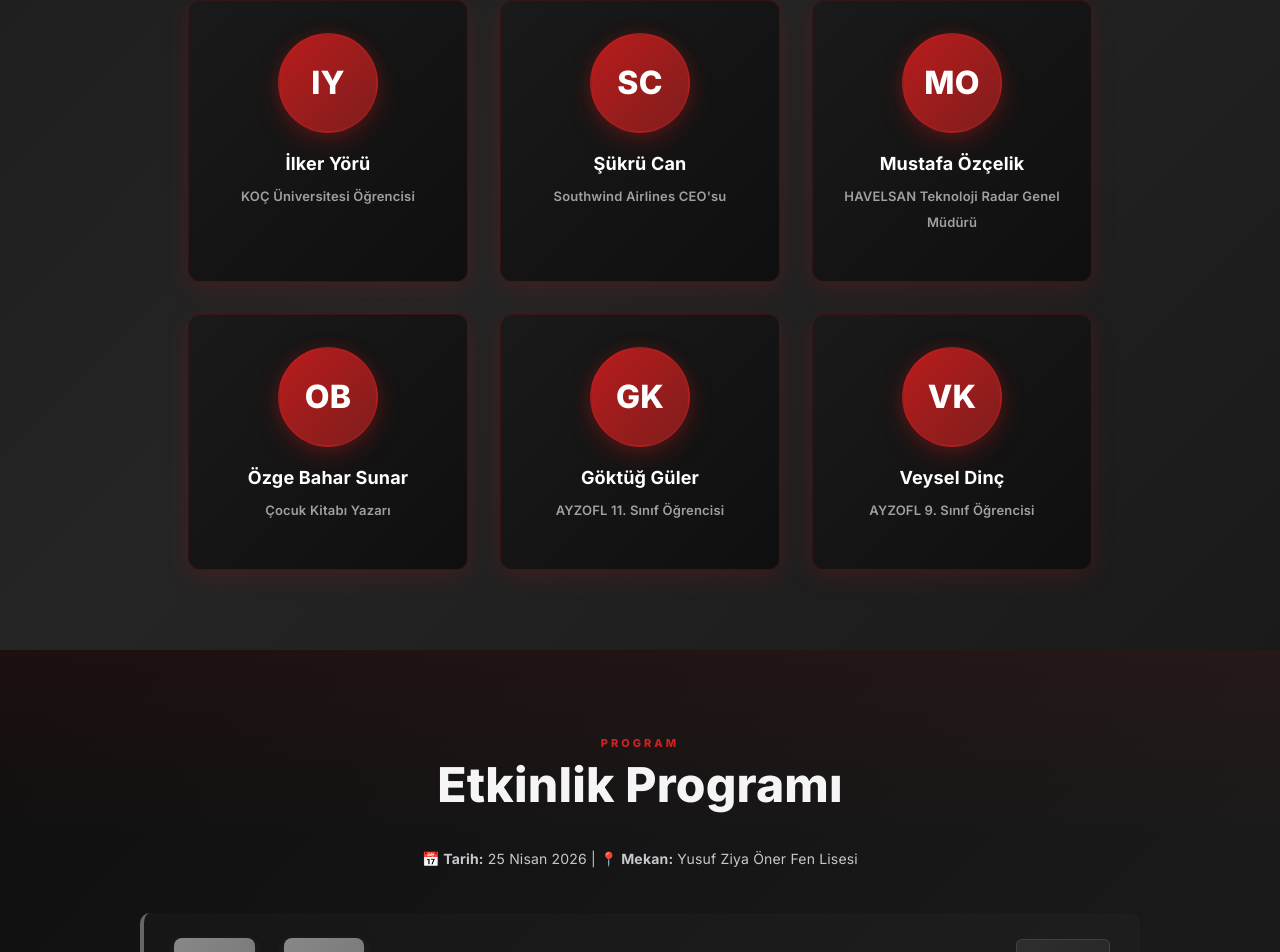
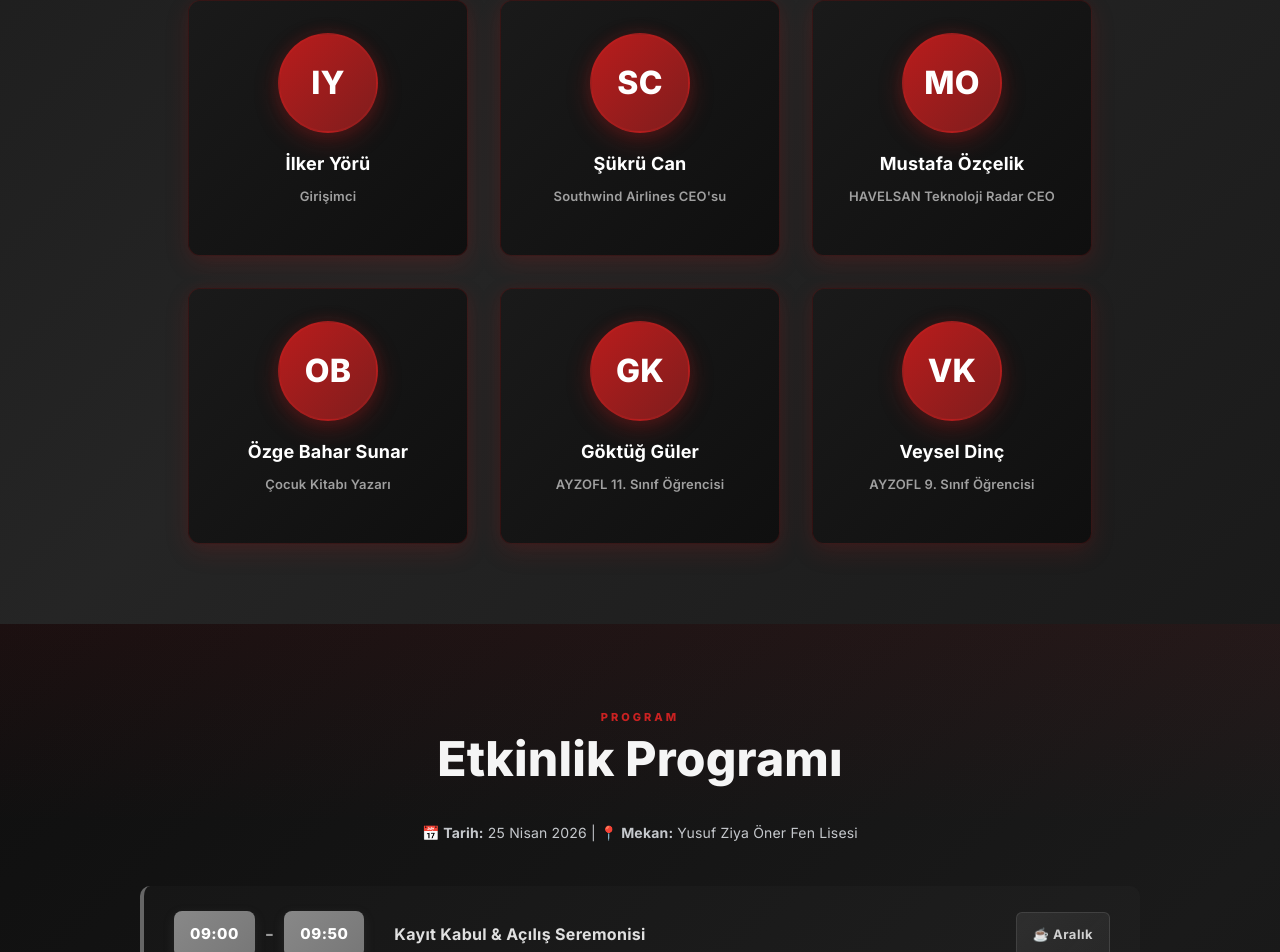
Before and after one commit to WhiteFoxYT/tedx-website, a React (Vite) app: page / in a window 1280 px wide. Shown: the part 2675-3627 px from the top of the page. Built offline with nearby package versions, Linux system fonts and the light colour scheme.

Commit message:
Update: Modify speaker roles (İlker Yörü: Girişimci, Mustafa Özçelik: HAVELSAN Teknoloji Radar CEO)

```diff
--- a/src/components/Speakers.tsx
+++ b/src/components/Speakers.tsx
@@ -27,7 +27,7 @@ const speakers: Speaker[] = [
   {
     id: 'IY',
     name: 'İlker Yörü',
-    role: 'KOÇ Üniversitesi Öğrencisi',
+    role: 'Girişimci',
     topic: ''
   },
   {
@@ -39,7 +39,7 @@ const speakers: Speaker[] = [
   {
     id: 'MO',
     name: 'Mustafa Özçelik',
-    role: 'HAVELSAN Teknoloji Radar Genel Müdürü',
+    role: 'HAVELSAN Teknoloji Radar CEO',
     topic: ''
   },
   {
```
Also changed, not shown: 2 other files (tests, documents, lock files or other folders).
